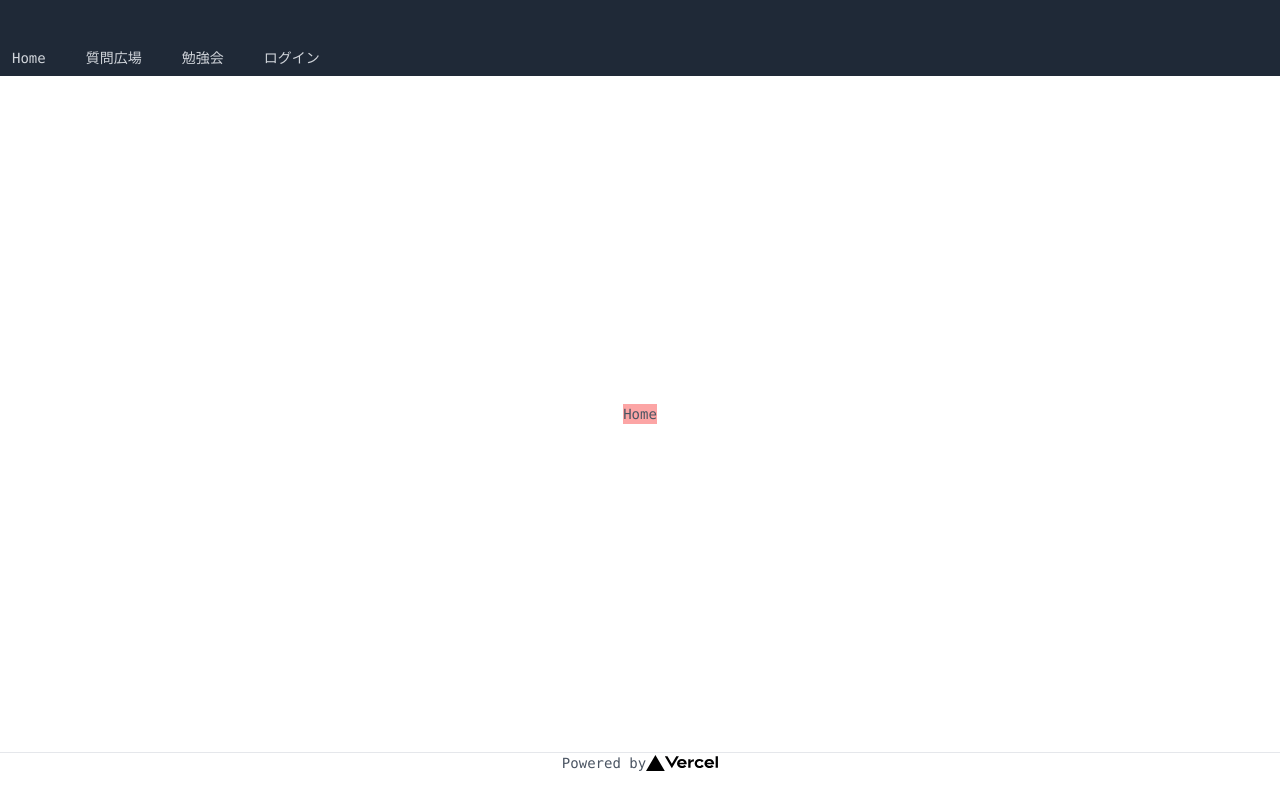
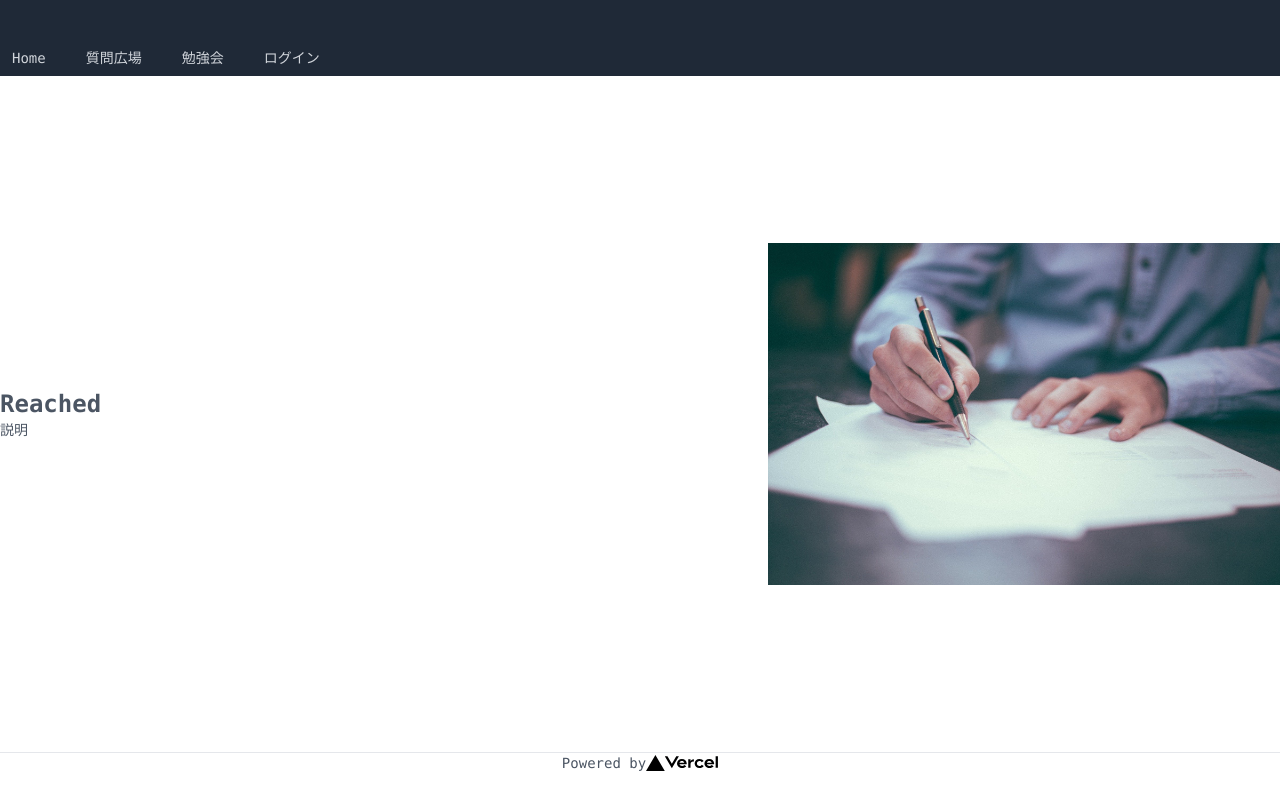
Before and after one commit to sea-kai/Reached, a Next.js app: page / in a window 1280 px wide. Built offline with nearby package versions, Linux system fonts and the light colour scheme.

Commit message:
💬 add description component

```diff
--- /dev/null
+++ b/src/components/molecules/Description.tsx
@@ -0,0 +1,15 @@
+import React from 'react';
+
+type Props = {
+  title: string,
+  text: string,
+}
+
+export const Description = (props: Props): JSX.Element => {
+  return (
+    <div className='container flex flex-col justify-center items-start '>
+      <div className='text-2xl font-bold'>{props.title}</div>
+      <div className='items-center'>{props.text}</div>
+    </div>
+  )
+}
--- a/src/pages/index.tsx
+++ b/src/pages/index.tsx
@@ -1,11 +1,16 @@
 import type { NextPage } from 'next';
+
 import { Layout } from 'src/components/templates/Layout';
+import { Description } from 'src/components/molecules/Description';
 
 const Home: NextPage = () => {
   return (
     <Layout title='Home'>
-      <div className='justify-center items-center bg-red-300'>
-        <div>Home</div>
+      <div className='justify-center items-center'>
+        <div className='flex flex-row'>
+          <Description title='Reached' text='説明' />
+          <img src='/writingNote.webp' alt='test' width='40%'/>
+        </div>
       </div>
     </Layout>
   );
```
